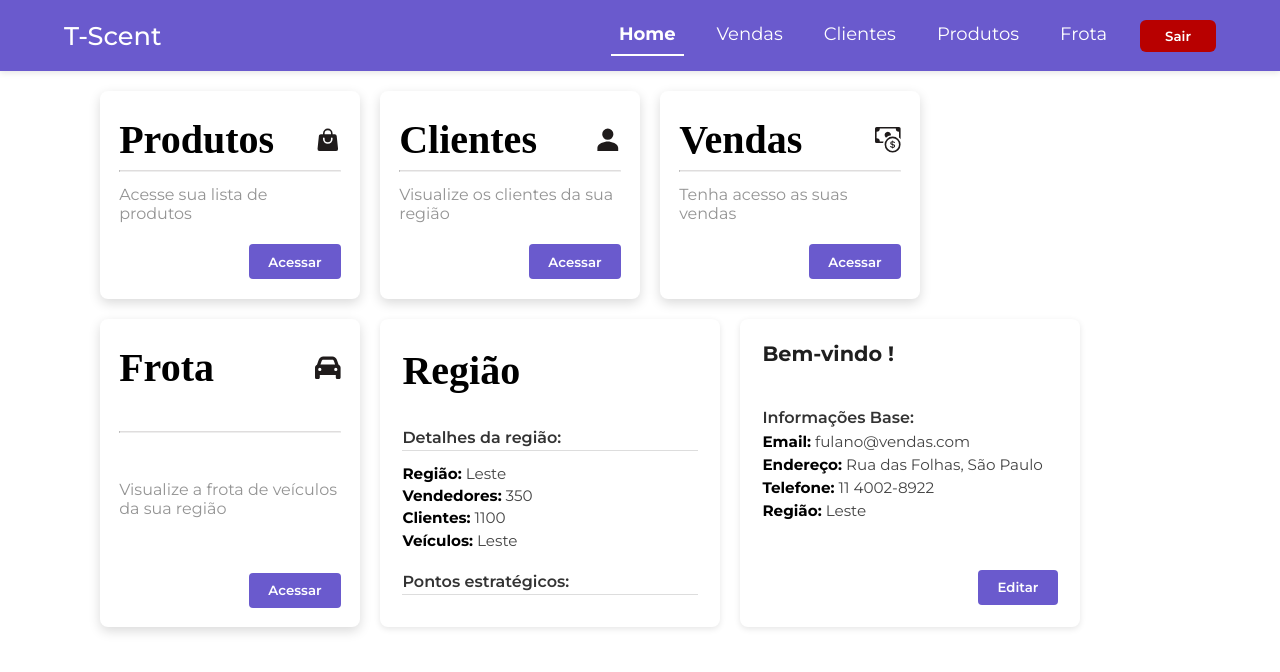
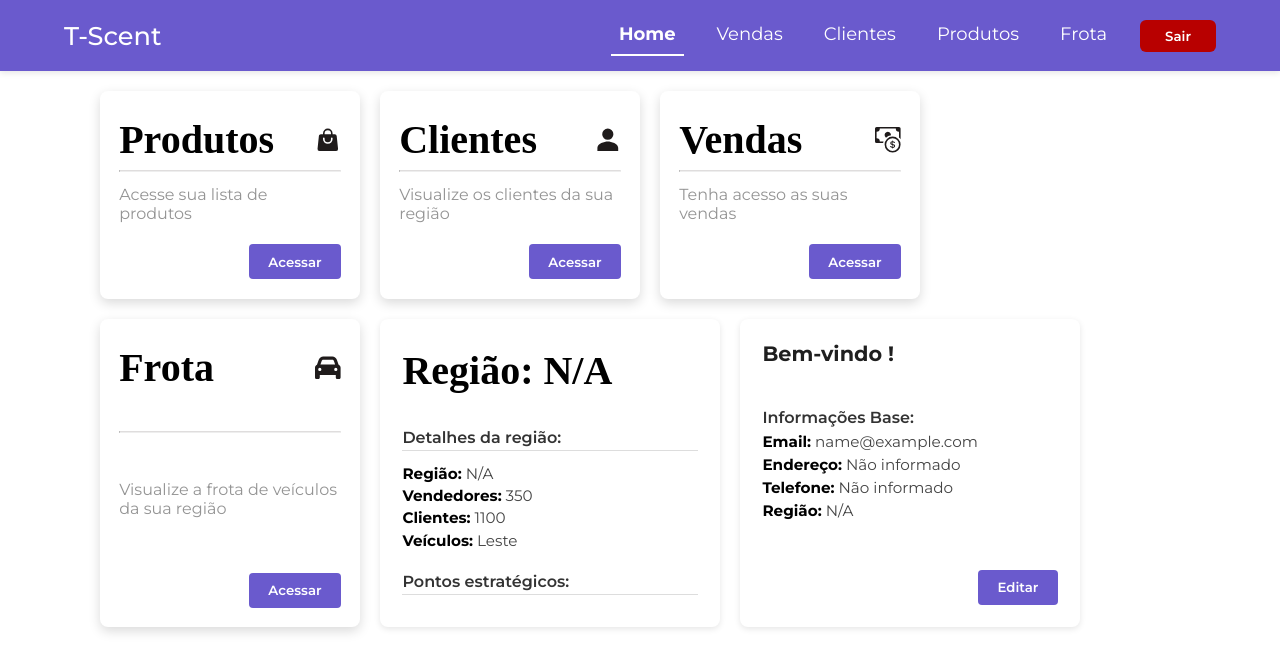
Before and after one commit to vinium12/Perfumaria, a React (Vite) app in the folder perfumaria/: page / in a window 1280 px wide. Shown: the top 672 px of the page. Built offline with nearby package versions, Linux system fonts and the light colour scheme; sample sign-in values are in the browser's storage; a web font is replaced by a local one.

Commit message:
feat(profile): implement controller

```diff
--- a/perfumaria/src/pages/Home/home.jsx
+++ b/perfumaria/src/pages/Home/home.jsx
@@ -1,73 +1,113 @@
-import React from 'react';
+import React, { useState, useEffect } from 'react';
+import { useNavigate } from 'react-router-dom';
 
-{/* Imports dos Icones Usando o React-Icons, Separados Assim por Serem de Pacotes Diferentes */}
-import { HiShoppingBag } from "react-icons/hi2";  {/* Icone do Card de Produtos */}
-import { IoPersonSharp } from "react-icons/io5";  {/* Icone do Card de Clientes */}
-import { BsCashCoin } from "react-icons/bs";  {/* Icone do Card de Vendas */}
-import { FaCar } from "react-icons/fa6";  {/* Icone do Card de Frota */}
+{/* Imports dos Icones Usando o React-Icons */}
+import { HiShoppingBag } from "react-icons/hi2";
+import { IoPersonSharp } from "react-icons/io5";
+import { BsCashCoin } from "react-icons/bs";
+import { FaCar } from "react-icons/fa6";
 
 {/* Import dos Componentes de Cards */}
-import CardAcesso from './../../components/Cards/CardAcesso/cardAcesso';  {/* Cards de Acesso dos CRUDs */}
-import CardDados from '../../components/Cards/CardDados/cardDados';  {/* Card com as Informações Fixas da Região */}
-import CardPerfil from '../../components/Cards/CardPerfil/cardPerfil'; {/* Card com as Informações Base */}
+import CardAcesso from './../../components/Cards/CardAcesso/cardAcesso';
+import CardDados from '../../components/Cards/CardDados/cardDados';
+import CardPerfil from '../../components/Cards/CardPerfil/cardPerfil';
+
+// Importe estilos se necessário
+// import styles from './home.module.css';
+
 
 const Dashboard = () => {
-     const handleEdit = () => alert("Editando..."); // OnClick Temporário Para Teste
+    const navigate = useNavigate();
+
+    // 1. ESTADOS: Para armazenar os dados do vendedor e o estado de carregamento
+    const [perfil, setPerfil] = useState({
+        nome: 'Carregando...',
+        email: '...',
+        ender: '...',
+        tel: '...',
+        regiao: '...' // Será o nome da região
+    });
+    const [loading, setLoading] = useState(true);
+
+    // 2. LÓGICA DE CARREGAMENTO: Busca os dados do vendedor no localStorage
+    useEffect(() => {
+        const storedUser = localStorage.getItem('user');
+
+        if (storedUser) {
+            try {
+                const userData = JSON.parse(storedUser);
+
+                // ✅ MAPEAMENTO CORRIGIDO: Usa as novas chaves do backend
+                setPerfil({
+                    nome: userData.nome || 'Vendedor',
+                    email: userData.email || 'Não informado',
+                    ender: userData.endereco || 'Não informado',   // 👈 Chave 'endereco'
+                    tel: userData.telefone || 'Não informado',     // 👈 Chave 'telefone'
+                    regiao: userData.regiaoNome || 'N/A'          // 👈 Chave 'regiaoNome'
+                });
+
+            } catch (e) {
+                console.error("Erro ao ler JSON do localStorage:", e);
+            }
+        }
+
+        setLoading(false); // Finaliza o loading
+
+    }, [navigate]);
+
+    // Handler de Navegação (Usaremos para os CardAcesso e CardPerfil)
+    const handleNavigate = (path) => {
+        navigate(path);
+    };
+
+    const handleEditPerfil = () => {
+        // Usa a rota /editar que você configurou no App.jsx
+        handleNavigate('/editar');
+    };
+
+    if (loading) {
+        return <div style={{ textAlign: 'center', padding: '50px' }}>Carregando dados do perfil...</div>;
+    }
+
+    // Dados para os Cards (Puxados do estado do perfil)
+    const dadosPerfil = {
+        email: perfil.email,
+        ender: perfil.ender,
+        tel: perfil.tel,
+        regiao: perfil.regiao,
+        nome: perfil.nome // Adiciona o nome para o CardDados
+    };
+
     return (
         <div style={{ display: "flex", gap: "20px", flexWrap: "wrap" }}>
 
-          {/* Inicio da Chamada dos Cards de Acesso */}
-      <CardAcesso
-        titulo="Produtos"
-        descricao="Acesse sua lista de produtos"
-        icon={HiShoppingBag}
-        onClick={() => console.log("Produtos")} // OnClick Temporário Para Teste
-      />
+            {/* Cards de ACESSO (Navegação real) */}
+            <CardAcesso titulo="Produtos" descricao="Acesse sua lista de produtos" icon={HiShoppingBag} onClick={() => handleNavigate('/produtos')} />
+            <CardAcesso titulo="Clientes" descricao="Visualize os clientes da sua região" icon={IoPersonSharp} onClick={() => handleNavigate('/clientes')} />
+            <CardAcesso titulo="Vendas" descricao="Tenha acesso as suas vendas" icon={BsCashCoin} onClick={() => handleNavigate('/vendas')} />
+            <CardAcesso titulo="Frota" descricao="Visualize a frota de veículos da sua região" icon={FaCar} onClick={() => handleNavigate('/frota')} />
 
-      <CardAcesso
-        titulo="Clientes"
-        descricao="Visualize os clientes da sua região"
-        icon={IoPersonSharp}
-        onClick={() => console.log("Clientes")} // OnClick Temporário Para Teste
-      />
+            {/* Card de DADOS (Usando dados reais do perfil) */}
+            <CardDados
+                titulo={`Região: ${dadosPerfil.regiao}`}
+                regiao={dadosPerfil.regiao} // Nome da Região
+                qtnVen="350" // Fictício
+                qtnCli="1100" // Fictício
+                veiculo="Leste" // Fictício
+                pontosE={["Av.São Miguel, 3995"]} // Fictício (verifique CardDados.jsx se for um erro de prop)
+            />
 
-      <CardAcesso
-        titulo="Vendas"
-        descricao="Tenha acesso as suas vendas"
-        icon={BsCashCoin}
-        onClick={() => console.log("Vendas")} // OnClick Temporário Para Teste
-      />
+            {/* Card de PERFIL (Usando dados dinâmicos do estado) */}
+            <CardPerfil
+                email={dadosPerfil.email}
+                ender={dadosPerfil.ender}
+                tel={dadosPerfil.tel}
+                regiao={dadosPerfil.regiao} // Nome da Região
+                onEdit={handleEditPerfil}
+            />
 
-      <CardAcesso
-        titulo="Frota"
-        descricao="Visualize a frota de veículos da sua região"
-        icon={FaCar}
-        onClick={() => console.log("Frota")} // OnClick Temporário Para Teste
-      />
-         {/* Fim da Chamada dos Cards de Acesso */}
-
-         {/* Chamada do Card de Dados */}
-    <CardDados
-      titulo="Região"
-      regiao="Leste"
-      qtnVen="350"
-      qtnCli="1100"
-      veiculo="Leste"
-      pontosE="Av.São Miguel, 3995"
-    />
-
-         {/* Chamada do Card de Perfil */}
-    <CardPerfil
-      email="fulano@vendas.com"
-      ender="Rua das Folhas, São Paulo"
-      tel="11 4002-8922"
-      regiao="Leste"
-      onEdit={handleEdit}
-
-    />
-
-    </div>
-  );
+        </div>
+    );
 }
 
 export default Dashboard;
```
Also changed, not shown: 1 other file (tests, documents, lock files or other folders).
